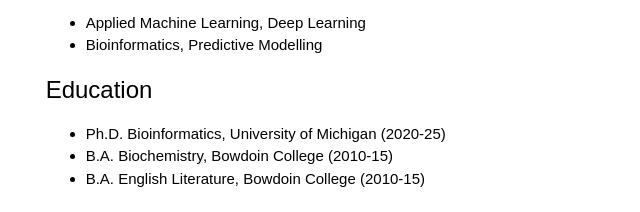
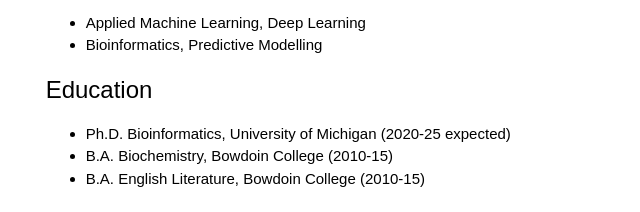
Before and after one commit to seanpatrickmoran/seanpatrickmoran.github.io, a plain HTML site: page index.html in a window 1280 px wide. Shown: the part 960-1172 px from the top of the page, 327-967 px from the left. Drawn offline with nearby package versions, Linux system fonts and the light colour scheme.

Commit message:
Update index.html

```diff
--- a/index.html
+++ b/index.html
@@ -1,14 +1,5 @@
 <!DOCTYPE html>
 <head>
-    <!-- Global site tag (gtag.js) - Google Analytics -->
-<!-- <script async src="https://www.googletagmanager.com/gtag/js?id=UA-146813328-1"></script> -->
-<!-- <script>
-  window.dataLayer = window.dataLayer || [];
-  function gtag(){dataLayer.push(arguments);}
-  gtag('js', new Date());
-
-  tag('config', 'UA-146813328-1');
-</script>  -->
     <title> Sean Moran's Webpage</title>
     <meta charset="utf-8">
     <meta name="viewport" content="width=device-width, initial-scale=1">
@@ -43,7 +34,7 @@
                  </ul>
                  <h3>Education</h3>
                  <ul>
-                     <li> Ph.D. Bioinformatics, University of Michigan (2020-25)
+                     <li> Ph.D. Bioinformatics, University of Michigan (2020-25 expected)
                      <li> B.A. Biochemistry, Bowdoin College (2010-15)
                      <li> B.A. English Literature, Bowdoin College (2010-15)
                   </ul>
```
